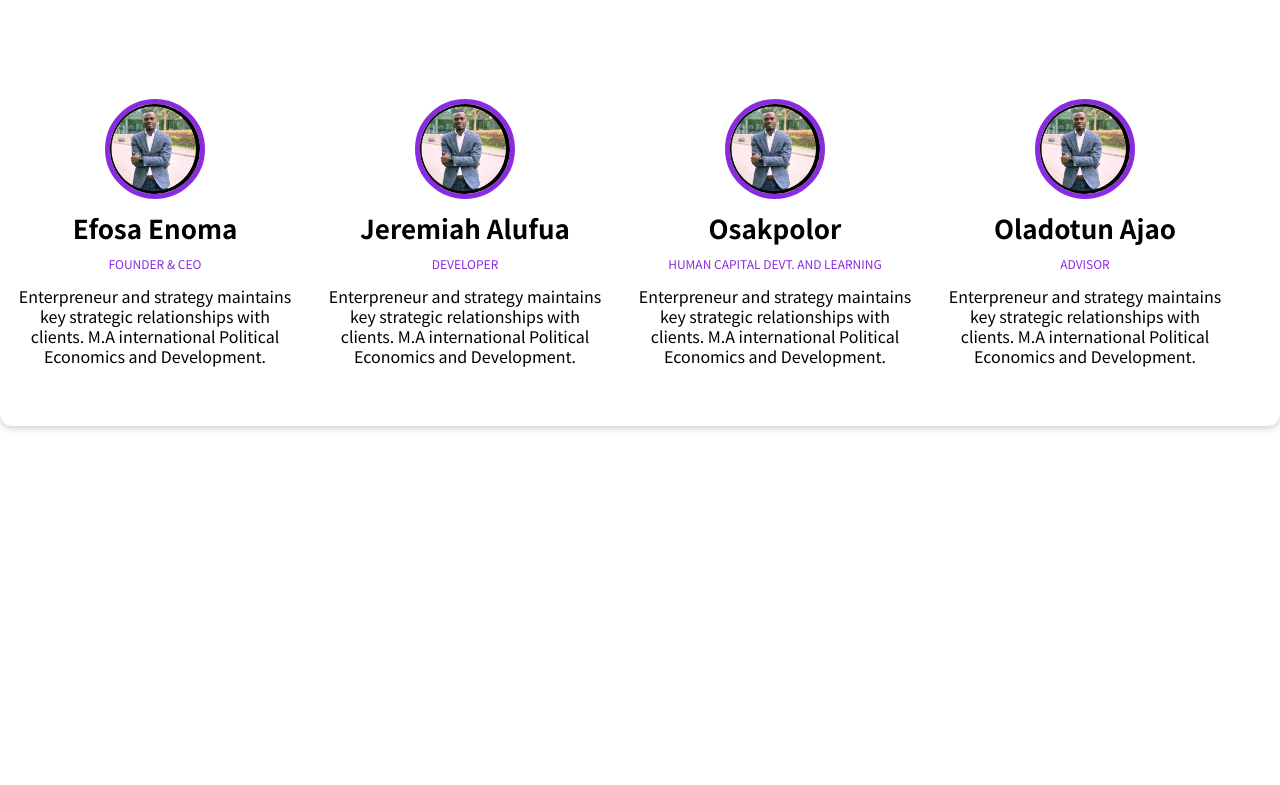
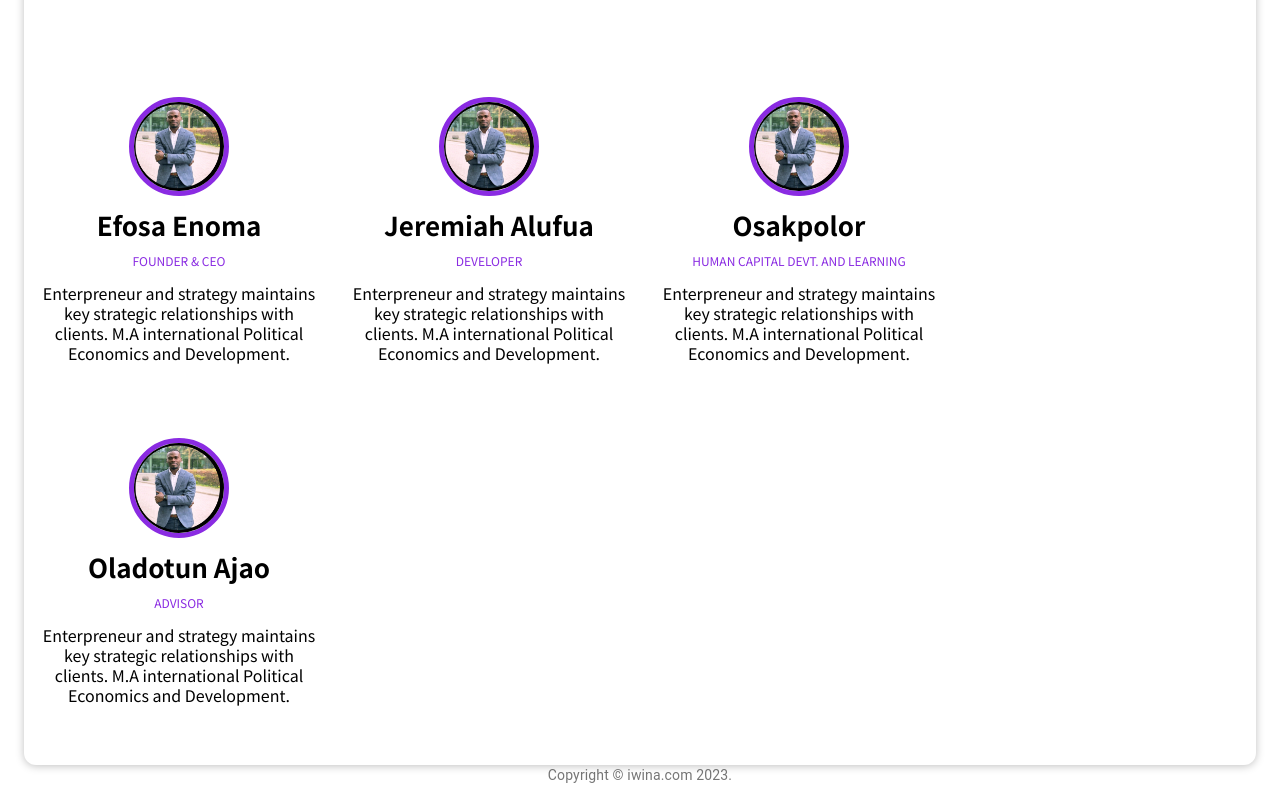
Before and after one commit to Deveelop/iwinalab, a React (Create React App) app: page /about in a window 1280 px wide. Shown: the part 178-963 px from the top of the page. Before the commit the page ends 800 px from the top, so only its background shows below. Built offline with nearby package versions, Linux system fonts and the light colour scheme.

Commit message:
Add copyright function

```diff
--- a/src/pages/About.js
+++ b/src/pages/About.js
@@ -1,8 +1,29 @@
 import './About.css';
 import img from './images/efosa.jpg'
+import Typography  from '@material-ui/core/Typography';
+import Link from '@material-ui/core/Link';
+import Box from '@material-ui/core/Box';
+import Container from '@material-ui/core/Container';
+
+function Copyright() {
+    return (
+      <Typography variant="body2" color="textSecondary" align="center">
+        {'Copyright © '}
+        <Link color="inherit" href="#">
+          iwina.com
+        </Link>{' '}
+        {new Date().getFullYear()}
+        {'.'}
+      </Typography>
+    );
+  }
+
+
+
 
 export default function About () {
     return (
+        <Container>
         <div>
             <div className='wrapper'>
          <h1 className='aheader'>Meet our team</h1>
@@ -49,5 +70,9 @@
         </div>
         </div>
         </div>
+        <Box>
+            <Copyright />
+        </Box>
+        </Container>
     )
 }
```
